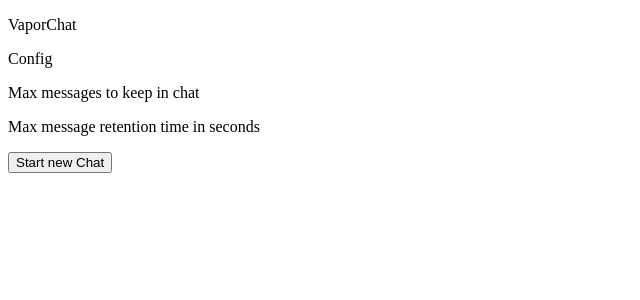
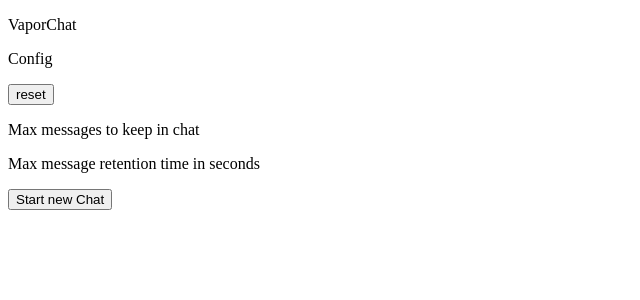
Before and after one commit to Jaimeloeuf/VaporChat, a Vue app in the folder webapp/: page / in a window 1280 px wide. Shown: the top 300 px of the page, without its empty margins (0-640 px from the left). Built offline with nearby package versions, Linux system fonts and the light colour scheme; the HTML template or start-up script is replaced by a standard one.

Commit message:
Add simple reset config.

```diff
--- a/webapp/src/App.vue
+++ b/webapp/src/App.vue
@@ -29,6 +29,8 @@ async function startNewChat() {
   })
 }
 
+const resetConfig = () => window.location.reload()
+
 const leaveChat = () => window.location.reload()
 </script>
 
@@ -39,7 +41,15 @@ const leaveChat = () => window.location.reload()
         <div class="flex flex-col gap-8">
           <p class="text-2xl text-gray-500">VaporChat</p>
           <div class="w-xs">
-            <p class="text-gray-500">Config</p>
+            <div class="flex flex-row justify-between pb-1">
+              <p class="text-gray-500">Config</p>
+              <button
+                class="cursor-pointer text-sm font-light text-red-400 underline"
+                @click="resetConfig"
+              >
+                reset
+              </button>
+            </div>
             <div class="rounded-lg border border-gray-200 p-2">
               <p class="text-gray-500">Max messages to keep in chat</p>
               <p class="text-gray-500">Max message retention time in seconds</p>
```
